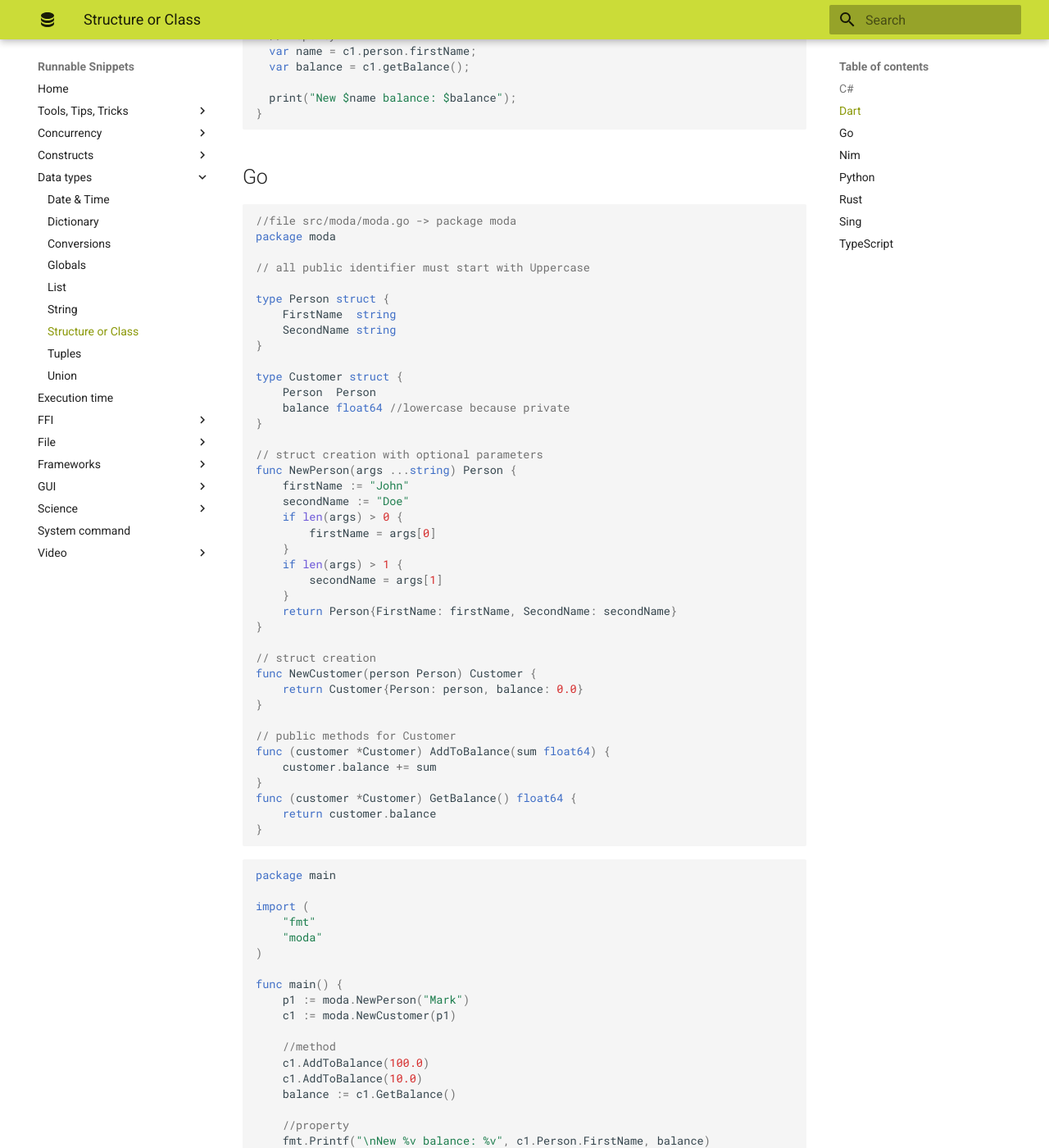
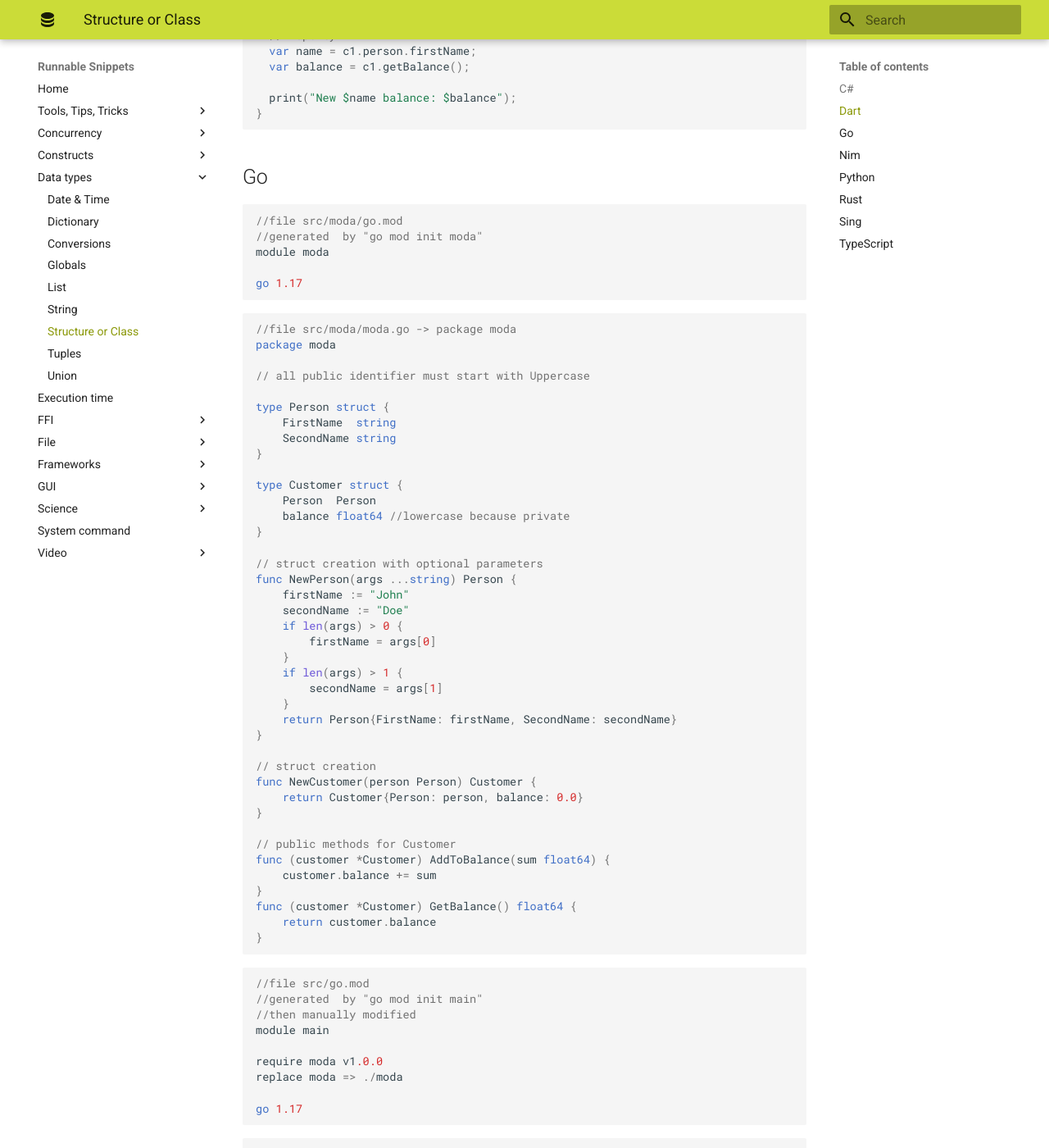
Before and after one commit to wegmarken2006/snippets_src, an MkDocs documentation site: the page built from docs/Structure or Class.md, in a window 1280 px wide and 1400 px high, scrolled down 1936 px. Shown: the whole window at 82% size. Built offline with MkDocs 1.6.1 and Material for MkDocs 9.7.7, drawn with Linux system fonts in a browser that asks for light colours.

Commit message:
go mod init

````diff
--- a/docs/Structure or Class.md
+++ b/docs/Structure or Class.md
@@ -102,7 +102,13 @@ main(List<String> args) {
 ```
 ## Go
 ```go
+//file src/moda/go.mod
+//generated  by "go mod init moda"
+module moda
 
+go 1.17
+```
+```go
 //file src/moda/moda.go -> package moda
 package moda
 
@@ -145,7 +151,18 @@ func (customer *Customer) GetBalance() float64 {
 }
 ```
 ```go
+//file src/go.mod
+//generated  by "go mod init main"
+//then manually modified
+module main
 
+require moda v1.0.0
+replace moda => ./moda
+
+go 1.17
+```
+```go
+//file src/main.go
 package main
 
 import (
````
